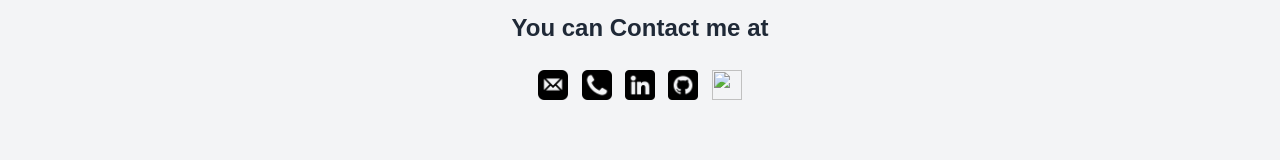
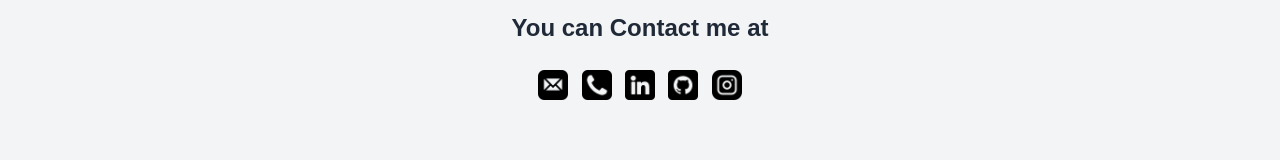
Before and after one commit to djpatil07/Portfolio, a plain HTML site: page index.html in a window 1280 px wide. Shown: the part 2231-2391 px from the top of the page. Drawn offline with Linux system fonts and the light colour scheme.

Commit message:
Fix alt text for Instagram image in index.html

```diff
--- a/index.html
+++ b/index.html
@@ -117,7 +117,7 @@
 
 
             <a href="https://www.instagram.com/dj_patil_04?igsh=MWZsenl4NW9ydHg4MA==" class="contact-icon" data-tip="Instagram">
-                <img src="files/instagram.png alt="git image" class="contact-photo">
+                <img src="files/instagram.png" alt="insta image" class="contact-photo">
             </a>
 
         </div>
```
